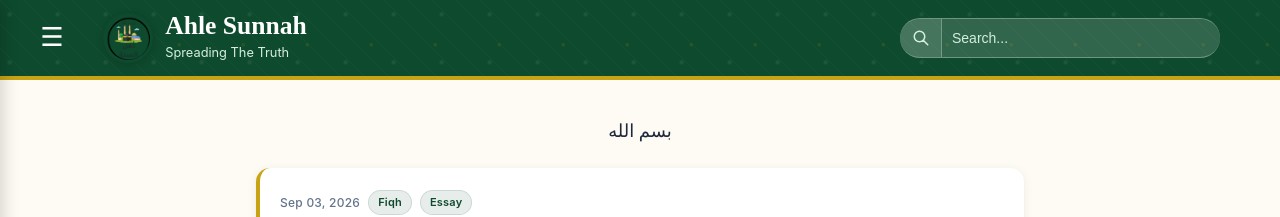
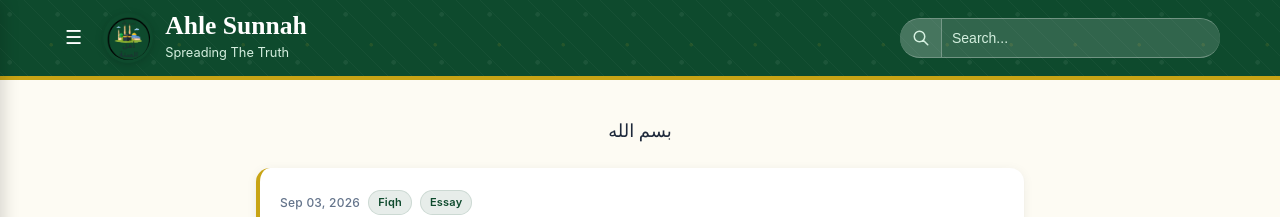
Before and after one commit to Fali17/ahlesunnah, a Jekyll site: the page built from index.html, in a window 1280 px wide. Shown: the top 217 px of the page. Built offline with Jekyll 4.4.1, drawn with Linux system fonts in a browser that asks for light colours; the list of posts is cut into pages by our own code.

Commit message:
Update default.html

```diff
--- a/_layouts/default.html
+++ b/_layouts/default.html
@@ -455,7 +455,7 @@
   <header class="site-header">
     <div class="header-container">
 
-      <button class="menu-toggle-btn" id="openMenuBtn" aria-label="Open navigation menu" style="transform: rotate(0deg) scale(1.36) translateX(-16px) translateY(0px) skew(0deg);">☰</button>
+      <button class="menu-toggle-btn" id="openMenuBtn" aria-label="Open navigation menu">☰</button>
 
 
       <!-- Brand -->
```
